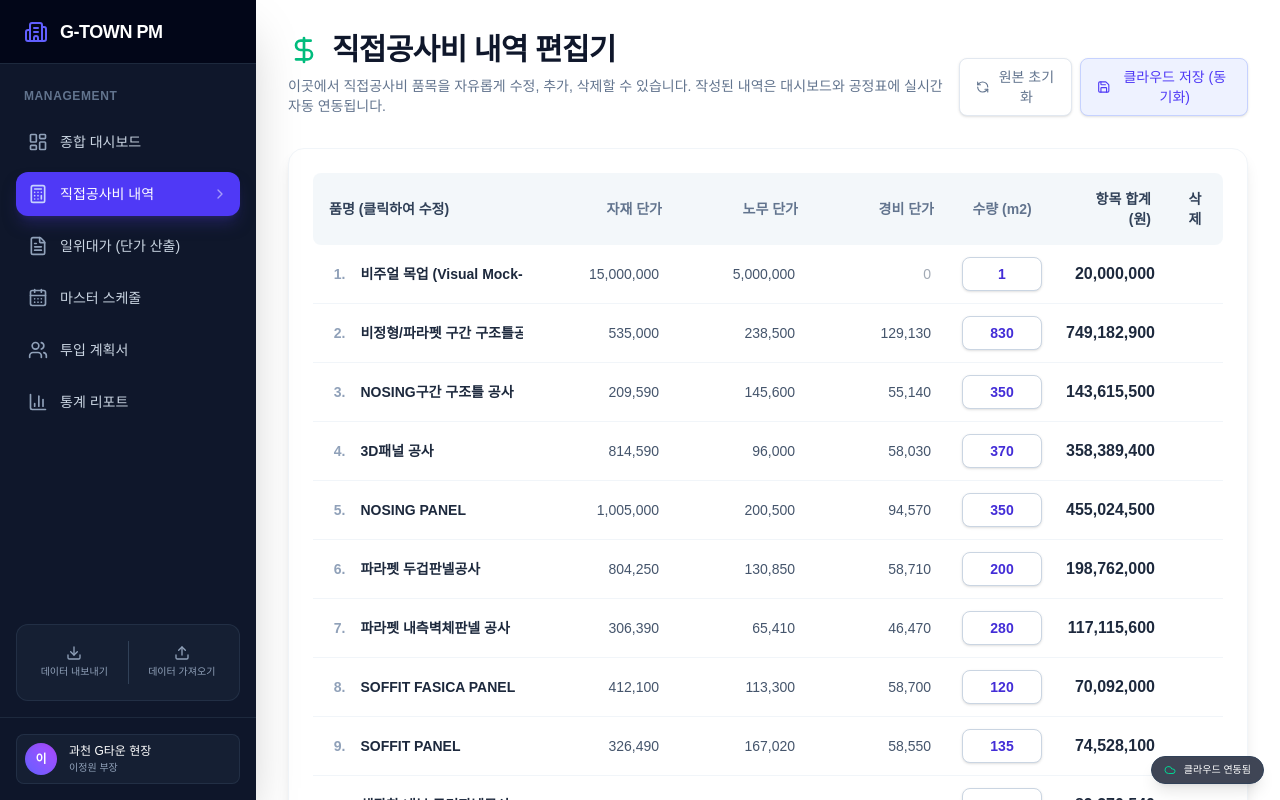
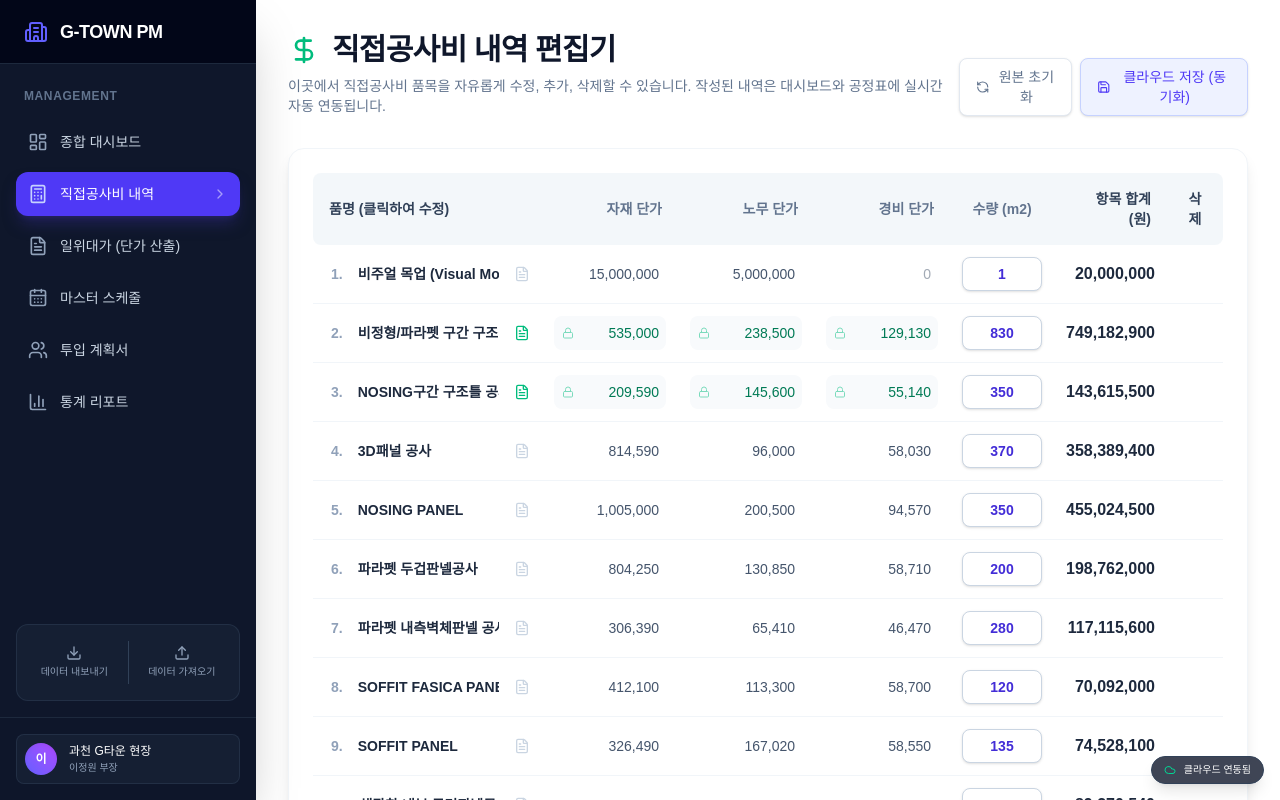
Before and after one commit to chingu70-code/g-town-pm, a Next.js app: page /direct-cost in a window 1280 px wide. Shown: the top 800 px of the page. Built offline with nearby package versions, Linux system fonts and the light colour scheme; no server answers; the database is empty.

Commit message:
feat: Add sample unit prices and display link icon unconditionally

```diff
--- a/src/app/direct-cost/page.tsx
+++ b/src/app/direct-cost/page.tsx
@@ -7,8 +7,21 @@ import { saveToCloud } from '@/lib/syncService';
 
 const INITIAL_COST_ITEMS = [
   { id: 0, name: "비주얼 목업 (Visual Mock-up)", quantity: 1, materialPrice: 15000000, laborPrice: 5000000, expensePrice: 0 },
-  { id: 1, name: "비정형/파라펫 구간 구조틀공사", quantity: 830, materialPrice: 535000, laborPrice: 238500, expensePrice: 129130 },
-  { id: 2, name: "NOSING구간 구조틀 공사", quantity: 350, materialPrice: 209590, laborPrice: 145600, expensePrice: 55140 },
+  {
+    id: 1, name: "비정형/파라펫 구간 구조틀공사", quantity: 830, materialPrice: 535000, laborPrice: 238500, expensePrice: 129130,
+    subItems: [
+      { id: "sub_1", name: "1) SPACE FRAME", spec: "비정형구간 MAIN", unit: "식", quantity: 1, materialPrice: 348000, laborPrice: 145000, expensePrice: 57500 },
+      { id: "sub_2", name: "S/F member", spec: "STK400 일반구조용 탄소강관", unit: "개소", quantity: 4, materialPrice: 25000, laborPrice: 15000, expensePrice: 5000 },
+      { id: "sub_3", name: "T-형강 및 기타 부자재", spec: "T-100x100x8/12T 밴딩포함", unit: "식", quantity: 1, materialPrice: 87000, laborPrice: 33500, expensePrice: 51630 }
+    ]
+  },
+  {
+    id: 2, name: "NOSING구간 구조틀 공사", quantity: 350, materialPrice: 209590, laborPrice: 145600, expensePrice: 55140,
+    subItems: [
+      { id: "sub_4", name: "T-형강(비정형)", spec: "밴딩포함", unit: "m2", quantity: 1, materialPrice: 105000, laborPrice: 65000, expensePrice: 25000 },
+      { id: "sub_5", name: "ㅁ-PIPE(곡면)외", spec: "부자재 일체", unit: "식", quantity: 1, materialPrice: 104590, laborPrice: 80600, expensePrice: 30140 }
+    ]
+  },
   { id: 3, name: "3D패널 공사", quantity: 370, materialPrice: 814590, laborPrice: 96000, expensePrice: 58030 },
   { id: 4, name: "NOSING PANEL", quantity: 350, materialPrice: 1005000, laborPrice: 200500, expensePrice: 94570 },
   { id: 5, name: "파라펫 두겁판넬공사", quantity: 200, materialPrice: 804250, laborPrice: 130850, expensePrice: 58710 },
@@ -129,11 +142,9 @@ export default function CostPage() {
                         onChange={(e) => handleChange(item.id, 'name', e.target.value)}
                         className="w-full font-semibold p-1.5 border border-transparent hover:border-slate-300 focus:border-indigo-500 rounded-lg outline-none bg-transparent focus:bg-white text-slate-800 transition-colors"
                       />
-                      {hasSubItems && (
-                        <Link href="/unit-price" className="text-emerald-500 hover:text-emerald-600 transition" title="세부 일위대가 연동 중">
-                          <FileText className="w-4 h-4" />
-                        </Link>
-                      )}
+                      <Link href="/unit-price" className={`transition shrink-0 ${hasSubItems ? 'text-emerald-500 hover:text-emerald-600' : 'text-slate-300 hover:text-slate-500'}`} title={hasSubItems ? "세부 일위대가 연동 중" : "일위대가 작성하기"}>
+                        <FileText className="w-4 h-4" />
+                      </Link>
                     </td>
                     <td className="p-3 text-right">
                       <div className="relative flex items-center justify-end">
```
